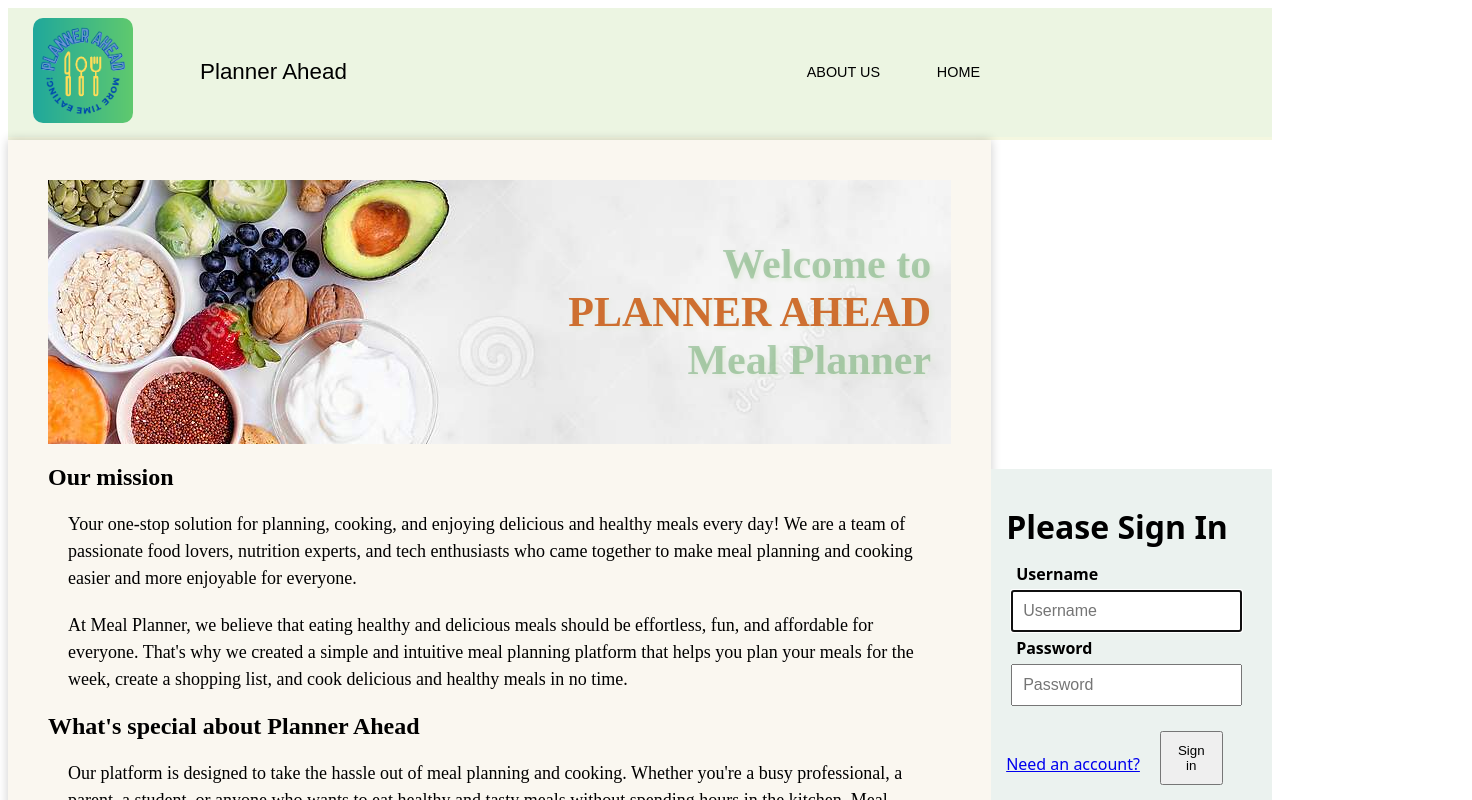
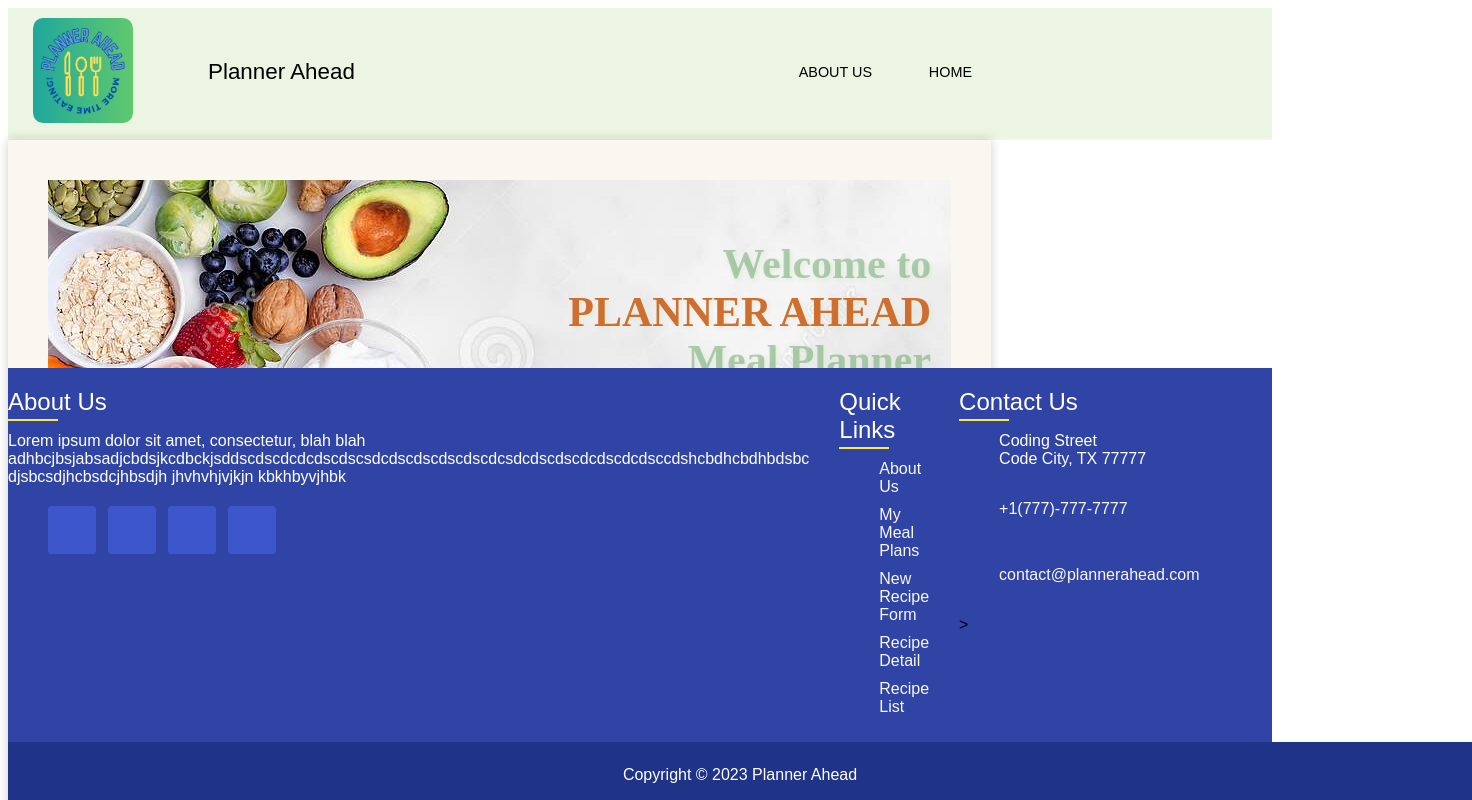
Before and after one commit to iancraine/PlannerAheadFinal, a Vue app in the folder vue/: page /login in a window 1280 px wide. Shown: the top 800 px of the page, 1472 px wide, since content can reach past the window. Built offline with nearby package versions, Linux system fonts and the light colour scheme.

Commit message:
footer changes

```diff
--- a/vue/src/App.vue
+++ b/vue/src/App.vue
@@ -19,14 +19,30 @@ export default {
 </script>
 
 <style>
-div.footer{
-    background-color: aqua;
-    width: 100vw;
-    height: 15vh;
-    position: fixed;
 
-
+#app {
+  /* display: grid;
+  grid-template-columns: 1fr;
+  grid-template-areas: "nav"
+                        "view"
+                        "footer"; */
+  position: relative;
+  height: 100vh;
 }
-
-
+#content {
+  padding-bottom: 2.5rem;
+}
+nav-bar {
+  /* grid-area: nav; */
+}
+router-view {
+  /* grid-area: view; */
+}
+.footer {
+  /* grid-area: footer; */
+  position: absolute;
+  bottom: 0;
+  /* height: 2.5rem; */
+  margin: 10%;
+}
 </style>
--- a/vue/src/components/Footer.vue
+++ b/vue/src/components/Footer.vue
@@ -1,25 +1,200 @@
 <template>
-  <div class="footer">
-      jkgfauiojgovrush fa j
+  <!-- <div class="footer"> -->
+  <!-- <div class="container1"> -->
+<div class ="container1">
+<div class="footer">
+  <div class="container2">
+    <div class="aboutus">
+      <h2 class="header">About Us</h2>
+      <p class="aboutUsText">Lorem ipsum dolor sit amet, consectetur, blah blah adhbcjbsjabsadjcbdsjkcdbckjsddscdscdcdcdscdscsdcdscdscdscdscdcsdcdscdscdcdscdcdsccdshcbdhcbdhbdsbc djsbcsdjhcbsdcjhbsdjh jhvhvhjvjkjn kbkhbyvjhbk</p>
+      <ul class="social-media">
+        <li class="sm_list"><a href="#" class="sm_a"><i class="fa fa-facebook" aria-hidden="true"></i></a></li>
+        <li class="sm_list"><a href="#" class="sm_a"><i class="fa fa-twitter" aria-hidden="true"></i></a></li>
+        <li class="sm_list"><a href="#" class="sm_a"><i class="fa-brands fa-instagram"></i></a></li>
+          <li class="sm_list"><a href="#" class="sm_a"><i class="fa-brands fa-linkedin"></i></a></li>
+      </ul>
+    </div>
+    <div class="quicklinks">
+      <h2 class="header">Quick Links</h2>
+      <ul>
+        <li><a href="#">About Us</a></li>
+        <li><a href="#">My Meal Plans</a></li>
+        <li><a href="#">New Recipe Form </a></li>
+        <li><a href="#">Recipe Detail</a></li>
+        <li><a href="#">Recipe List</a></li>
+      </ul>
+    </div>
+    <div class ="contact">
+      <h2 class="header">Contact Us</h2>
+      <ul class="info">
+        <li>
+          <span><i class="fa-solid fa-map"></i></span>
+          <span>Coding Street
+            <br>
+            Code City, TX 77777
+          </span>
+        </li>
+        <li>
+          <span><i class="fa-solid fa-phone"></i></span>
+            <p><a href="#">+1(777)-777-7777</a>
+           </p>
+           </li>
+            <li>
+              <span><i class="fa-solid fa-envelope"></i></span>
+                 <p><a href="#">contact@plannerahead.com</a>
+              </p>
+            </li>
+            </ul>                                                                                                                                                                                                                                                                >
+   </div>
   </div>
+    <div class="copyright">
+    <p>Copyright © 2023 Planner Ahead</p>
+  </div>
+  <!-- </div> -->
+</div>
+</div>
 </template>
-
 <script>
 export default {
     name: 'footer',
     components: {
   }
-
 }
 </script>
-
 <style>
-div.footer{
-    background-color: aqua;
-    width: 100vw;
-    height: 15vh;
-
+/* div.footer{
+    @import url('https://fonts.googleapis.com/css2?family=Poppins&display=swap')
+    *
+    */
+   div.footer {
+  font-family: 'Poppins', sans-serif;
+  margin: 0;
+  padding: 0;
+  box-sizing: border-box;
 }
-
-
+ .container1 {
+  display: grid;
+  justify-content: end;
+  align-content: end;
+  min-height: 15%;
+}
+.footer {
+  position: relative;
+  width: 100%;
+  height: auto;
+  padding: 50px 100px;
+  background: #3044A5;
+}
+.container2 {
+  width: 100%;
+  display: grid;
+  grid-template-columns: 2fr 1fr 1fr 1fr;
+  grid-gap: 30px;
+}
+.header {
+  position: relative;
+  color: #fff;
+  font-weight: 500;
+  margin-bottom: 15px;
+}
+.header::before {
+  content: '';
+  position: absolute;
+  bottom: -5px;
+  left: 0;
+  width: 50px;
+  height: 2px;
+  background: #FFEB3B;
+}
+.aboutUsText {
+  color: #fff;
+}
+.social-media {
+  margin-top: 20px;
+  display: grid;
+  grid-template-columns: repeat(4, 50px);
+  grid-gap: 10px;
+}
+.sm_list {
+  list-style: none;
+}
+.sm_a {
+  display: inline-block;
+  width: 48px;
+  height: 48px;
+  background: #3E56CB;
+  display: grid;
+  align-content: center;
+  justify-content: center;
+  text-decoration: none;
+  border-radius: 4px;
+}
+.sm_a:hover {
+  background: #6380FE
+}
+.sm_a .fa {
+  color: #fff;
+  font-size: 20px;
+}
+.quicklinks {
+  position: relative;
+}
+.quicklinks li {
+  list-style: none;
+}
+.quicklinks li a {
+  color: #F7F7F7;
+  text-decoration: none;
+  margin-bottom: 10px;
+  display: inline-block;
+}
+.quicklinks li a:hover {
+  color: #FFEB3B;
+}
+.info {
+  position: relative;
+}
+.info li {
+  display: grid;
+  grid-template-columns: 2;
+  margin-bottom: 16px;
+}
+.info li span:nth-child(1) {
+  color: #fff;
+  font-size: 20px;
+}
+.info li span {
+  color: #fff;
+}
+.info a {
+  color: #F7F7F7;
+  text-decoration: none;
+}
+.info a:hover {
+  color: #FFEB3B;
+}
+.copyright {
+  width: 100%;
+  background: #1F3389;
+  padding: 8px 100px;
+  text-align: center;
+  color: #fff;
+}
+@media (max-width: 991px)
+{
+  footer
+  {
+    padding: 40px;
+  }
+  footer .container1 {
+    grid-template-columns: repeat(2,1fr);
+  }
+}
+@media (max-width: 769px)
+{
+  footer .container
+  {
+    grid-template-columns: repeat(2,1fr);
+  }
+}
 </style>
```
